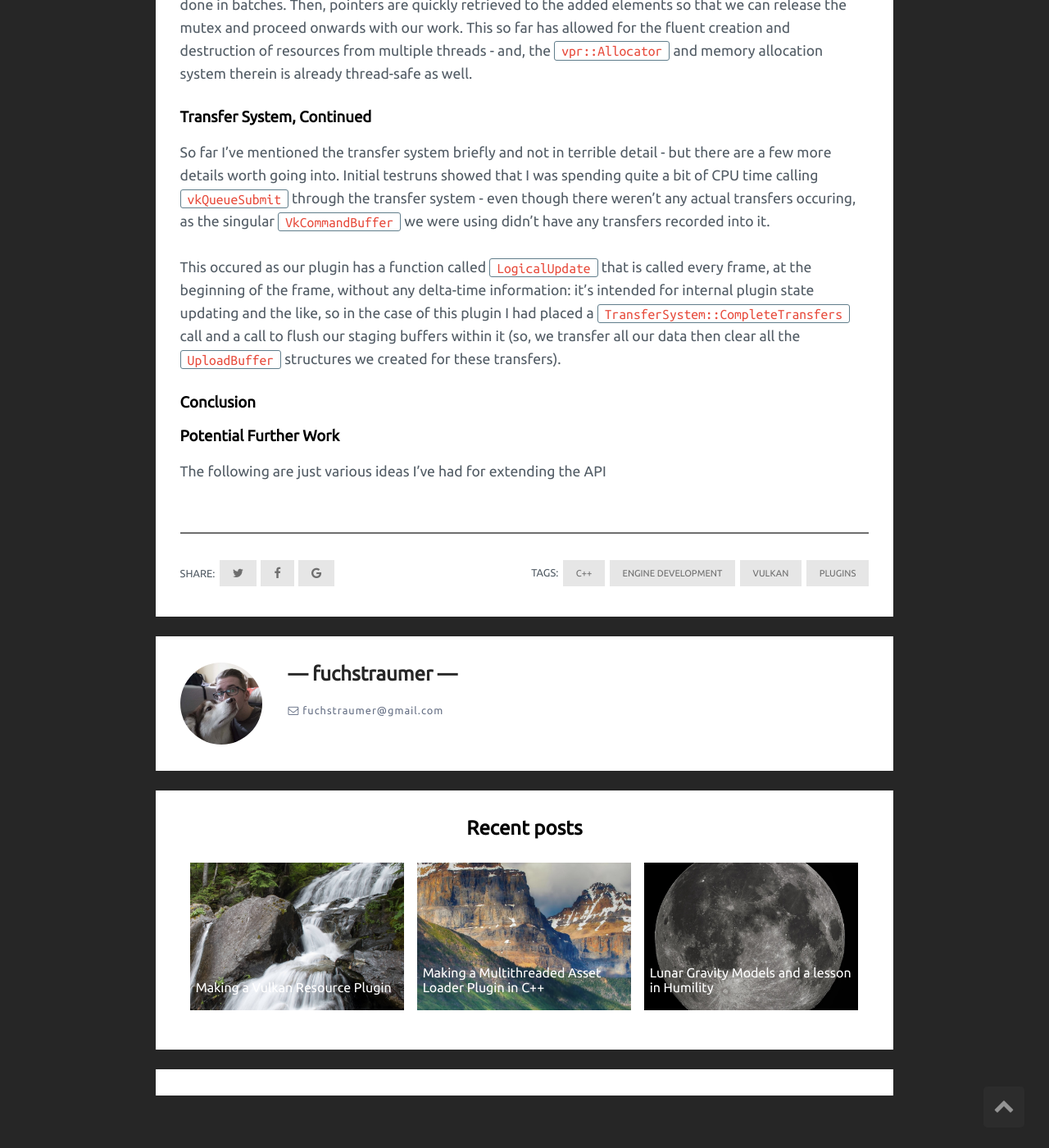
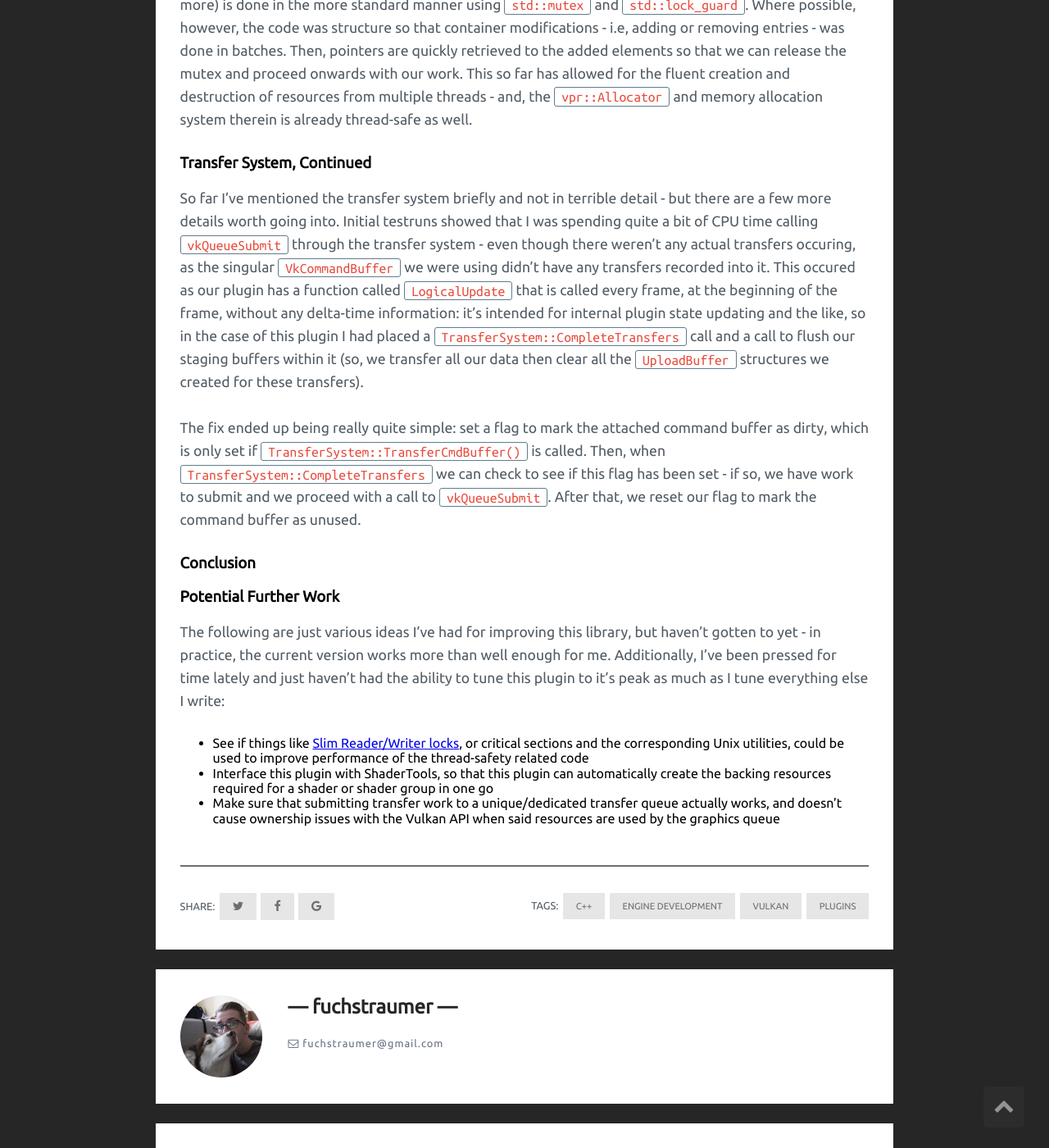
Before and after one commit to fuchstraumer/fuchstraumer.github.io, a Jekyll site: the page built from _posts/2018-8-25-Vulkan-Resource-Plugin.md, in a window 1280 px wide and 1400 px high, scrolled down 10385 px. Shown: the whole window at 82% size. Built offline with Jekyll 4.4.1, drawn with Linux system fonts in a browser that asks for light colours; comment, search, counter and statistics services are not loaded; some of the changed text lies outside the part shown.

Commit message:
Everything but conclusion complete

```diff
--- a/_posts/2018-8-25-Vulkan-Resource-Plugin.md
+++ b/_posts/2018-8-25-Vulkan-Resource-Plugin.md
@@ -141,7 +141,7 @@ struct UploadBuffer {
 
 We use our constructor to quickly create `vpr::Allocation` and `VkBuffer` objects for use as staging buffers - and since we will so clearly know what the various flags and parameters we need to construct these will be, the only parameter that really varies is the size of the allocation itself. From there, we call `SetData` with a data pointer, a size, and an offset into the staging buffer as many times as we need to fully populate it's contents.
 
-There's no destructor explicitly defined, but the copy constructor and copy assignment operator have been explicitly deleted - creating a copy of these objects could prove disastrous, and having these implicitly destroyed is not quite what we want (as unfortunate as it is, because it does make things a bit messy). We store all of our upload buffers in a single container, and these are cleared per-frame after the various transfers they are used for have been completed.
+There's no destructor explicitly defined, but the copy constructor and copy assignment operator have been explicitly deleted - creating a copy of these objects could prove disastrous, and having these implicitly destroyed is not quite what we want (as unfortunate as it is, because it does make things a bit messy). We store all of our upload buffers in a single container, and these are cleared per-frame after the various transfers they are used for have been completed. By doing these all at once we are also able to make sure that the memory attached is properly freed, and that the created `VkBuffer` gets destroyed too.
 
 The transferring of data from the `UploadBuffer` structures into the actual destination resources is done by the `TransferSystem` - itself a thin wrapper over a `vpr::CommandPool` and some thread-safety related items (addressed later). Once we have our upload buffer populated, we use the `TransferSystem` to retrieve a `VkCommandBuffer` that we can record transfer commands into like so:
 
@@ -270,12 +270,16 @@ Thread-safety for container insertion (for containers used for storing our `Vulk
 
 ### Transfer System, Continued
 
-So far I've mentioned the transfer system briefly and not in terrible detail - but there are a few more details worth going into. Initial testruns showed that I was spending quite a bit of CPU time calling `vkQueueSubmit` through the transfer system - even though there weren't any actual transfers occuring, as the singular `VkCommandBuffer` we were using didn't have any transfers recorded into it.
+So far I've mentioned the transfer system briefly and not in terrible detail - but there are a few more details worth going into. Initial testruns showed that I was spending quite a bit of CPU time calling `vkQueueSubmit` through the transfer system - even though there weren't any actual transfers occuring, as the singular `VkCommandBuffer` we were using didn't have any transfers recorded into it. This occured as our plugin has a function called `LogicalUpdate` that is called every frame, at the beginning of the frame, without any delta-time information: it's intended for internal plugin state updating and the like, so in the case of this plugin I had placed a `TransferSystem::CompleteTransfers` call and a call to flush our staging buffers within it (so, we transfer all our data then clear all the `UploadBuffer` structures we created for these transfers).
 
-This occured as our plugin has a function called `LogicalUpdate` that is called every frame, at the beginning of the frame, without any delta-time information: it's intended for internal plugin state updating and the like, so in the case of this plugin I had placed a `TransferSystem::CompleteTransfers` call and a call to flush our staging buffers within it (so, we transfer all our data then clear all the `UploadBuffer` structures we created for these transfers).
+The fix ended up being really quite simple: set a flag to mark the attached command buffer as dirty, which is only set if `TransferSystem::TransferCmdBuffer()` is called. Then, when `TransferSystem::CompleteTransfers` we can check to see if this flag has been set - if so, we have work to submit and we proceed with a call to `vkQueueSubmit`. After that, we reset our flag to mark the command buffer as unused.
 
 ### Conclusion
 
 ### Potential Further Work
 
-The following are just various ideas I've had for extending the API
+The following are just various ideas I've had for improving this library, but haven't gotten to yet - in practice, the current version works more than well enough for me. Additionally, I've been pressed for time lately and just haven't had the ability to tune this plugin to it's peak as much as I tune everything else I write:
+
+- See if things like [Slim Reader/Writer locks](https://docs.microsoft.com/en-us/windows/desktop/Sync/slim-reader-writer--srw--locks), or critical sections and the corresponding Unix utilities, could be used to improve performance of the thread-safety related code
+- Interface this plugin with ShaderTools, so that this plugin can automatically create the backing resources required for a shader or shader group in one go
+- Make sure that submitting transfer work to a unique/dedicated transfer queue actually works, and doesn't cause ownership issues with the Vulkan API when said resources are used by the graphics queue
```
